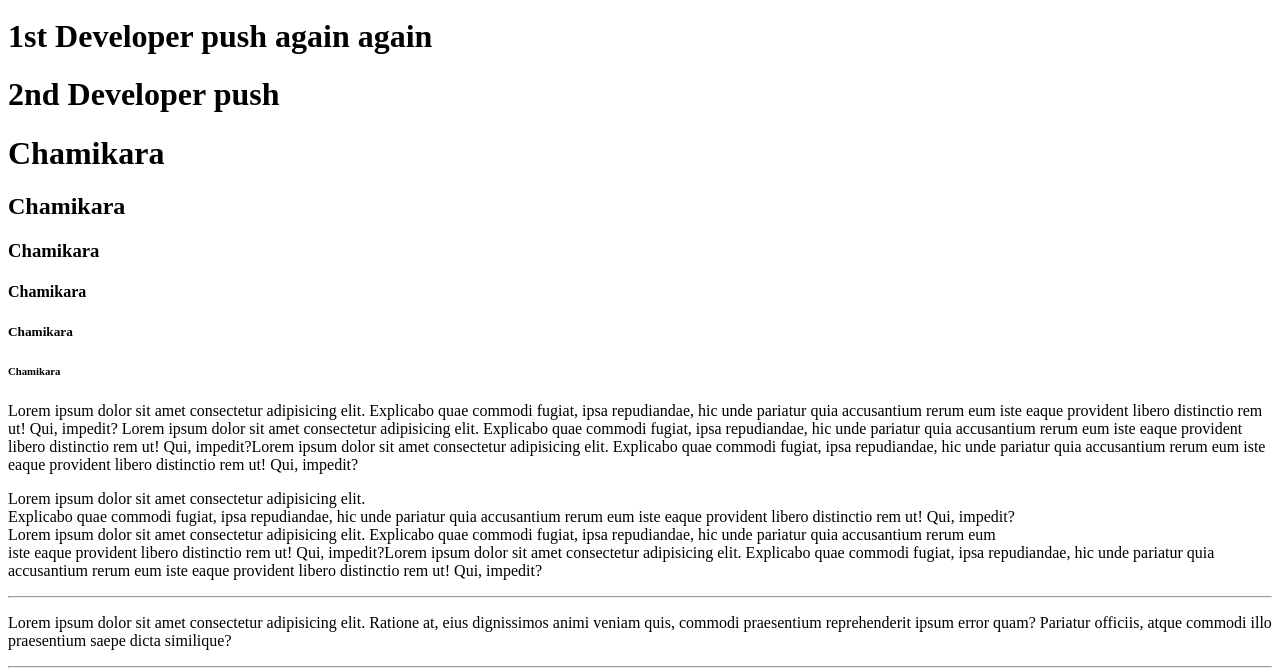
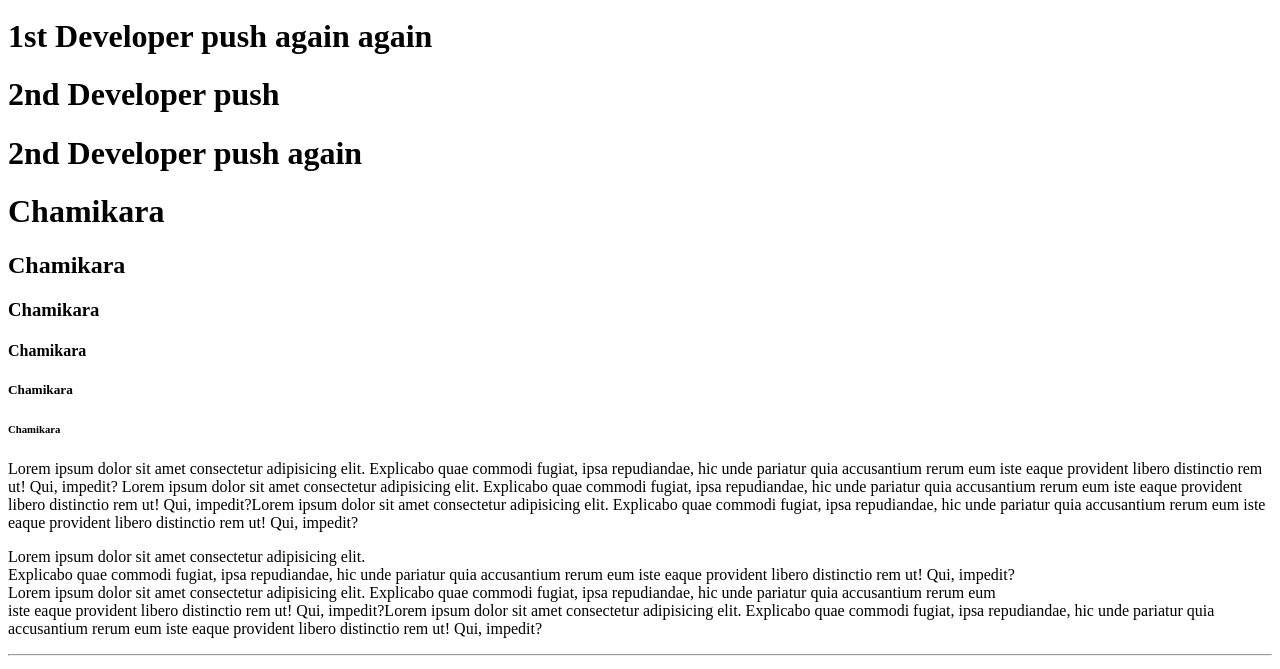
Before and after one commit to Kokulan1992/Demo, a plain HTML site: page index.html in a window 1280 px wide. Shown: the part 880-1549 px from the top of the page. Drawn offline with Linux system fonts and the light colour scheme.

Commit message:
2nd Developer push again to main

```diff
--- a/index.html
+++ b/index.html
@@ -26,6 +26,7 @@
     <h1> 1st Developer push again</h1>
     <h1> 1st Developer push again again</h1>
     <h1> 2nd Developer push</h1>
+    <h1> 2nd Developer push again</h1>
     <h1>Chamikara</h1>
     <h2>Chamikara</h2>
     <h3>Chamikara</h3>
```
